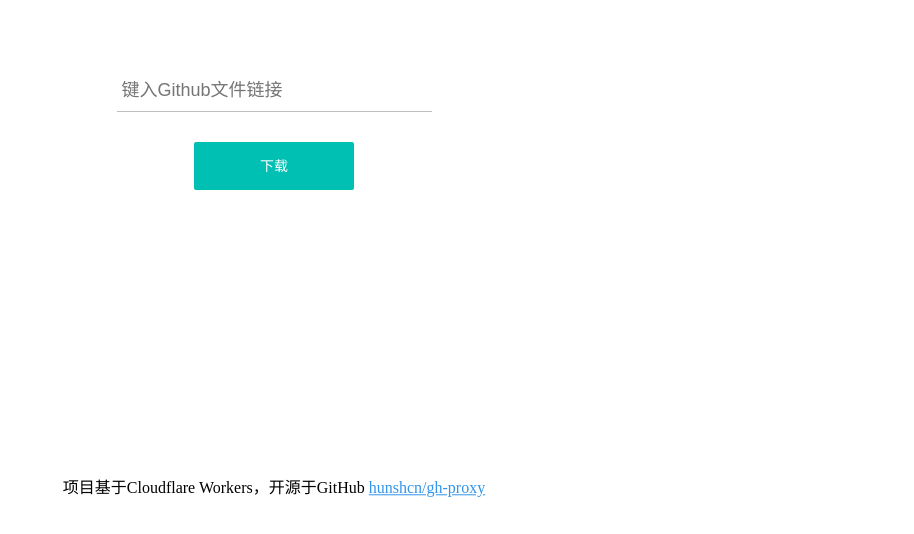
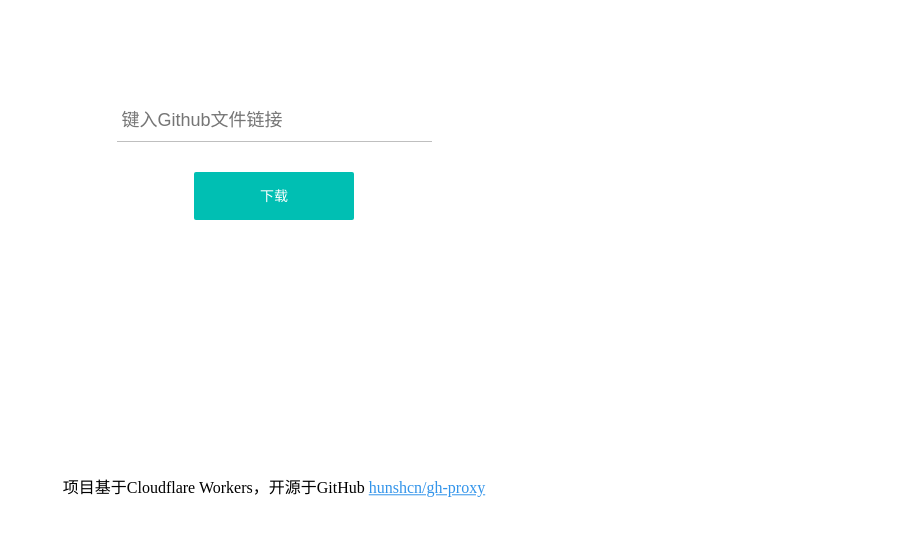
Before and after one commit to GatlinH/hhd, a plain HTML site: page index.html in a window 1280 px wide. Shown: the part 266-800 px from the top of the page, without its empty margins (366-1280 px from the left). Drawn offline with Linux system fonts and the light colour scheme.

Commit message:
Update index.html

```diff
--- a/index.html
+++ b/index.html
@@ -119,7 +119,7 @@
 <body class="flex">
 <a style="position: absolute;top: 0;right: 0;" href="https://github.com/hunshcn/gh-proxy"><img width="149" height="149" referrerpolicy="no-referrer" src="https://inews.gtimg.com/newsapp_ls/0/12025455907/0" alt="Fork me on GitHub" data-recalc-dims="1"></a>
 <h1 style="margin-bottom: 110px">GitHub 文件加速</h1>
-<form action="./" method="get" style="padding-bottom: 100px" target="_blank" class="flex" onsubmit="toSubmit(event)">
+<form action="./" method="get" style="padding-bottom: 40px" target="_blank" class="flex" onsubmit="toSubmit(event)">
     <label class="block" style="width: fit-content">
         <input class="block url" name="q" type="text" placeholder="键入Github文件链接" pattern="^((https|http):\/\/)?(github\.com\/.+?\/.+?\/(?:releases|archive|blob|raw|suites)|((?:raw|gist)\.(?:githubusercontent|github)\.com))\/.+$" required="">
         <div class="bar"></div>
```
